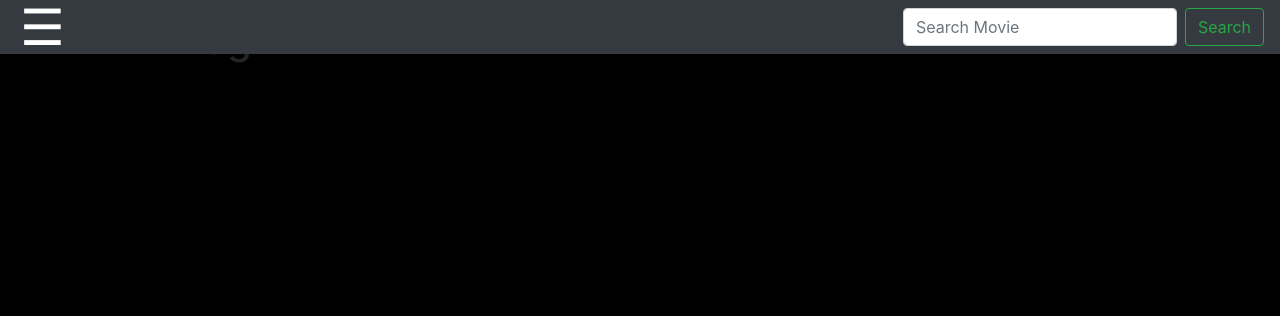
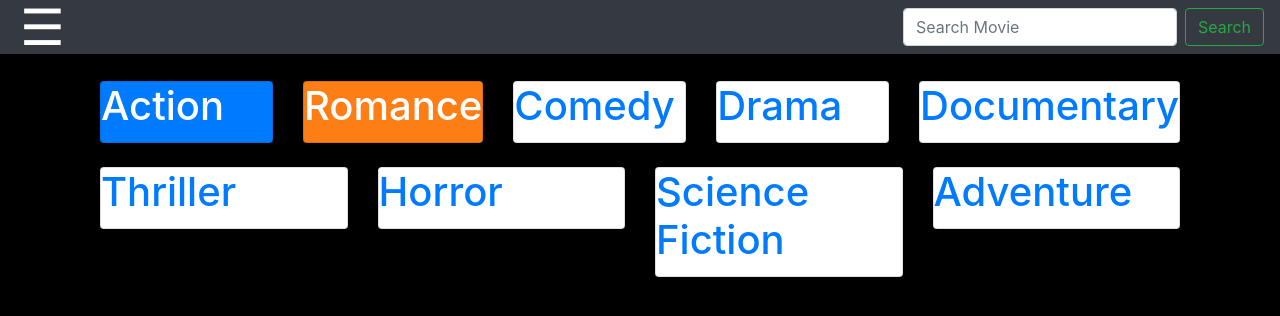
Before and after one commit to woodsmanlucas/react-movie-website, a React (Create React App) app: page /discover in a window 1280 px wide. Shown: the top 316 px of the page. Built offline with nearby package versions, Linux system fonts and the light colour scheme.

Commit message:
update on discover page and created genre class

```diff
--- a/src/components/App.jsx
+++ b/src/components/App.jsx
@@ -8,6 +8,7 @@ import { Movie } from './Movie'
 import { BrowserRouter as Router, Switch, Route } from "react-router-dom"
 import Favorites from "./Favorites"
 import Ratings from './Ratings'
+import Genre from './Genre'
 
 function App(){
     const [favorites, setFavorites] = useState(JSON.parse(localStorage.getItem('favorites')) || [])
@@ -50,6 +51,9 @@ function App(){
             <Switch>
                 <Route path="/about" component={About}/>
                 <Route path="/discover" component={Discover} />
+                <Route path="/genres/:id" >
+                    <Genre />
+                </Route>
                 <Route path="/movie/:id" >
                     <Movie getStars={storeStars} ratings={rated} />
                 </Route>
--- a/src/components/Discover.jsx
+++ b/src/components/Discover.jsx
@@ -1,8 +1,78 @@
 import React from "react"
+import { Link } from "react-router-dom"
+
 
 function Discover(){
     return(
-        <h1>Discover Page</h1>
+        <div className="main-container">
+            <div className="container">
+                <div className="d-lg-flex flex-wrap">
+                    <div className="col">
+                        <div className="card mb-4" style={{backgroundColor: "#007bff"}}>
+                            <Link to="/genres/Action" style={{color: "white"}}>
+                                <h1 className="card-title">Action</h1>
+                            </Link>
+                        </div>
+                    </div>
+                    <div className="col">
+                        <div className="card mb-4" style={{backgroundColor: "#fd7e14"}}>
+                            <Link to="/genres/Romance" style={{color: "white"}}>
+                                <h1 className="card-title">Romance</h1>
+                            </Link>
+                        </div>
+                    </div>
+                    <div className="col">
+                        <div className="card mb-4">
+                            <Link to="/genres/Comedy">
+                                <h1 className="card-title">Comedy</h1>
+                            </Link>
+                        </div>
+                    </div>
+                    <div className="col">
+                        <div className="card mb-4">
+                            <Link to="/genres/Drama">
+                            <h1 className="card-title">Drama</h1>
+                            </Link>
+                        </div>
+                    </div>
+                    <div className="col">
+                        <div className="card mb-4">
+                            <Link to="/genres/Documentary">
+                                <h1 className="card-title">Documentary</h1>
+                            </Link>
+                        </div>
+                    </div>
+                    <div className="col">
+                        <div className="card mb-4">
+                            <Link to="/genres/Thriller">
+                                <h1 className="card-title">Thriller</h1>
+                            </Link>
+                        </div>
+                    </div>
+                    <div className="col">
+                        <div className="card mb-4">
+                            <Link to="/genres/Horror">
+                                <h1 className="card-title">Horror</h1>
+                            </Link>
+                        </div>
+                    </div>
+                    <div className="col">
+                        <div className="card mb-4">
+                            <Link to="/genres/SciFi">
+                                <h1 className="card-title">Science Fiction</h1>
+                            </Link>
+                        </div>
+                    </div>
+                    <div className="col">
+                        <div className="card">
+                        <Link to="/genres/Adventure">
+                            <h1 className="card-title">Adventure</h1>
+                        </Link>
+                        </div>
+                    </div>
+                </div>
+            </div>
+        </div>
     )
 }
 
--- /dev/null
+++ b/src/components/Genre.jsx
@@ -0,0 +1,9 @@
+import React from 'react'
+
+function Genre(){
+    return (
+        <h1>Under Construction</h1>
+    )
+}
+
+export default Genre
```
